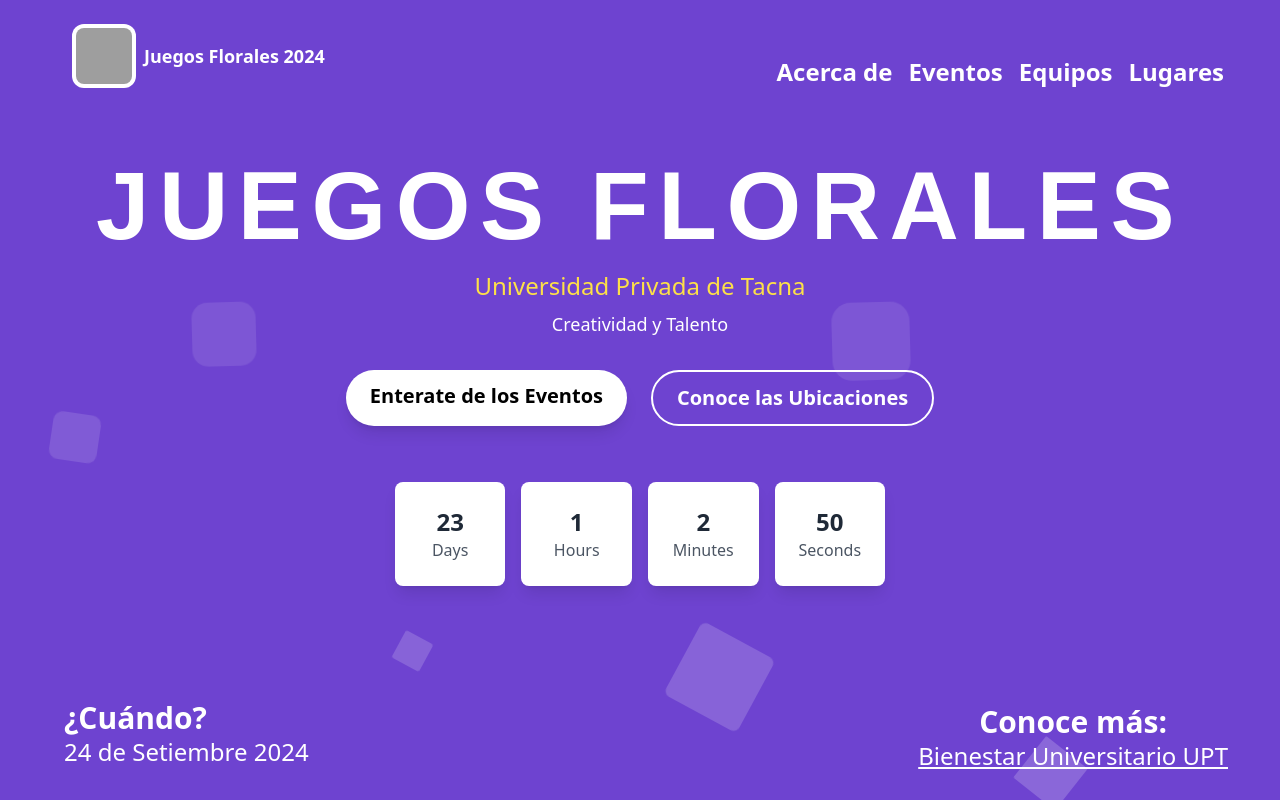
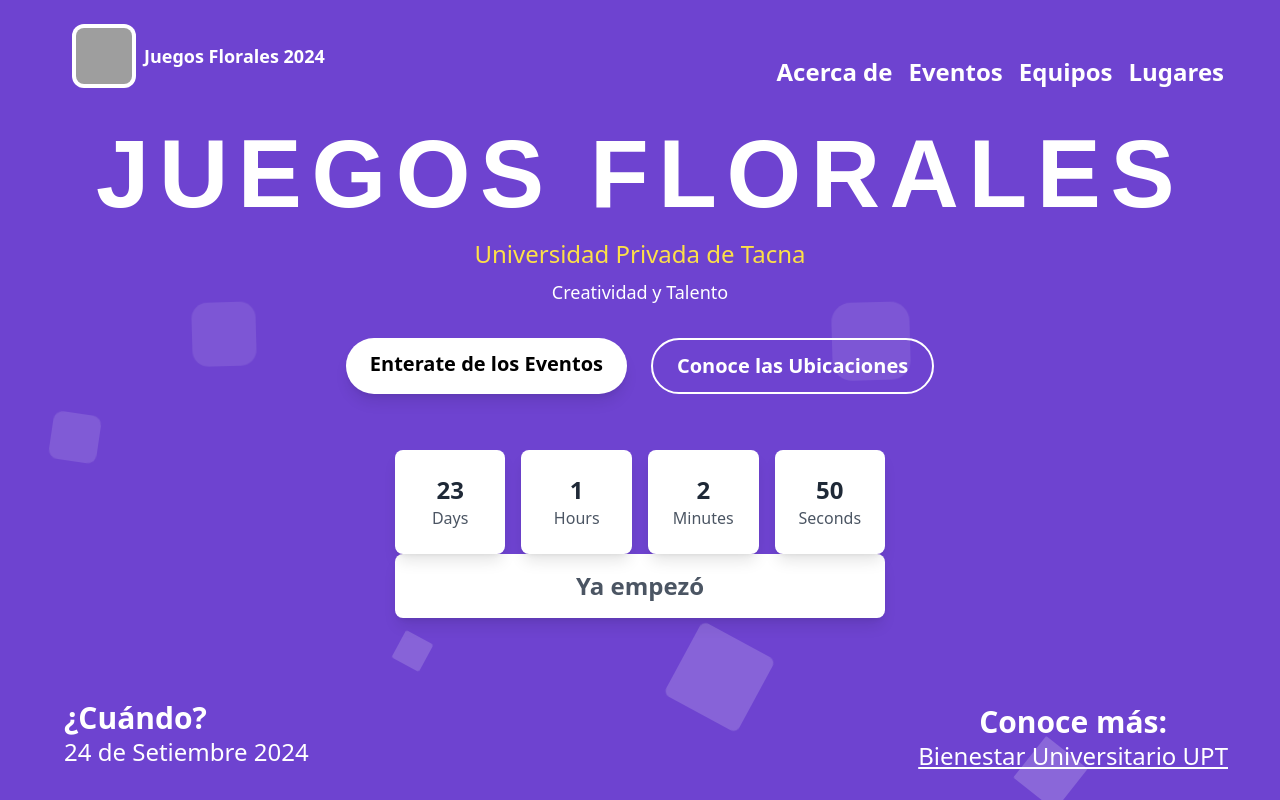
Before and after one commit to erick007ml/proyecto-si8811a-2024-ii-u1-web-development, a React (Vite) app: page / in a window 1280 px wide. Built offline with nearby package versions, Linux system fonts and the light colour scheme; no server answers; grey boxes are pictures that could not be loaded; a web font is replaced by a local one.

Commit message:
add lugares

```diff
--- a/src/components/CountdownTimer.jsx
+++ b/src/components/CountdownTimer.jsx
@@ -1,6 +1,9 @@
 import { useState, useEffect } from "react";
 
 const CountdownTimer = ({ targetDate }) => {
+
+
+
   const calculateTimeLeft = () => {
     const now = new Date();
     const difference = targetDate - now;
@@ -32,7 +35,8 @@
   }, [targetDate]);
 
   return (
-    <div className="grid grid-cols-4 gap-4">
+    <div>
+      <div className="grid grid-cols-4 gap-4">
     {Object.keys(timeLeft).length > 0 ? (
       Object.entries(timeLeft).map(([unit, value]) => (
         <div
@@ -46,12 +50,15 @@
         </div>
       ))
     ) : (
-      <div className="bg-white p-8 rounded-lg shadow-lg flex flex-col items-center justify-center">
-        <span className="text-4xl font-bold text-gray-800 text-center">
-          Ya empezó
-        </span>
-      </div>
+     null
     )}
+  </div>
+  {
+     <div className="bg-white p-4 rounded-lg shadow-lg flex flex-col items-center justify-center">
+     <span className="text-2xl font-bold text-gray-600 text-center">
+      {targetDate > new Date ? "Ya empezó " : "Evento culminado"}</span>
+   </div>
+  }
   </div>
   );
 };
--- a/src/pages/Login.jsx
+++ b/src/pages/Login.jsx
@@ -11,7 +11,6 @@
       className='relative flex items-center justify-center h-screen bg-cover bg-center'
       style={{ backgroundImage: `url(${background})` }}
     >
-      {/* Superposición oscura */}
       <div className='absolute inset-0 bg-black opacity-30'></div>
 
       <div className='relative w-full max-w-sm bg-white shadow-md rounded-lg p-6 z-10'>
--- a/src/pages/Lugares.jsx
+++ b/src/pages/Lugares.jsx
@@ -8,6 +8,7 @@
   useEffect(() => {
     const fetchLugares = async () => {
       const data = await getLugares()
+      console.log(data)
       setLugares(data)
     }
     fetchLugares()
@@ -19,7 +20,7 @@
         <h1 className='text-3xl font-bold mb-6 text-center'>Lugares</h1>
 
         <div className='grid grid-cols-1 sm:grid-cols-2 lg:grid-cols-3 gap-4'>
-          {/* {lugares.map(({ _id, nombre_lugar, descripcion }) => (
+          {lugares && lugares.map(({ _id, nombre_lugar, descripcion }) => (
             <div
               key={_id}
               className='bg-white shadow-md rounded-lg p-4 transform transition duration-500 hover:scale-105'
@@ -27,7 +28,7 @@
               <h3 className='text-lg font-semibold'>{nombre_lugar}</h3>
               <p className='text-gray-600'>{descripcion}</p>
             </div>
-          ))} */}
+          ))}
         </div>
       </div>
     </DefaultLayout>
```
Also changed, not shown: 2 other files (tests, documents, lock files or other folders).
